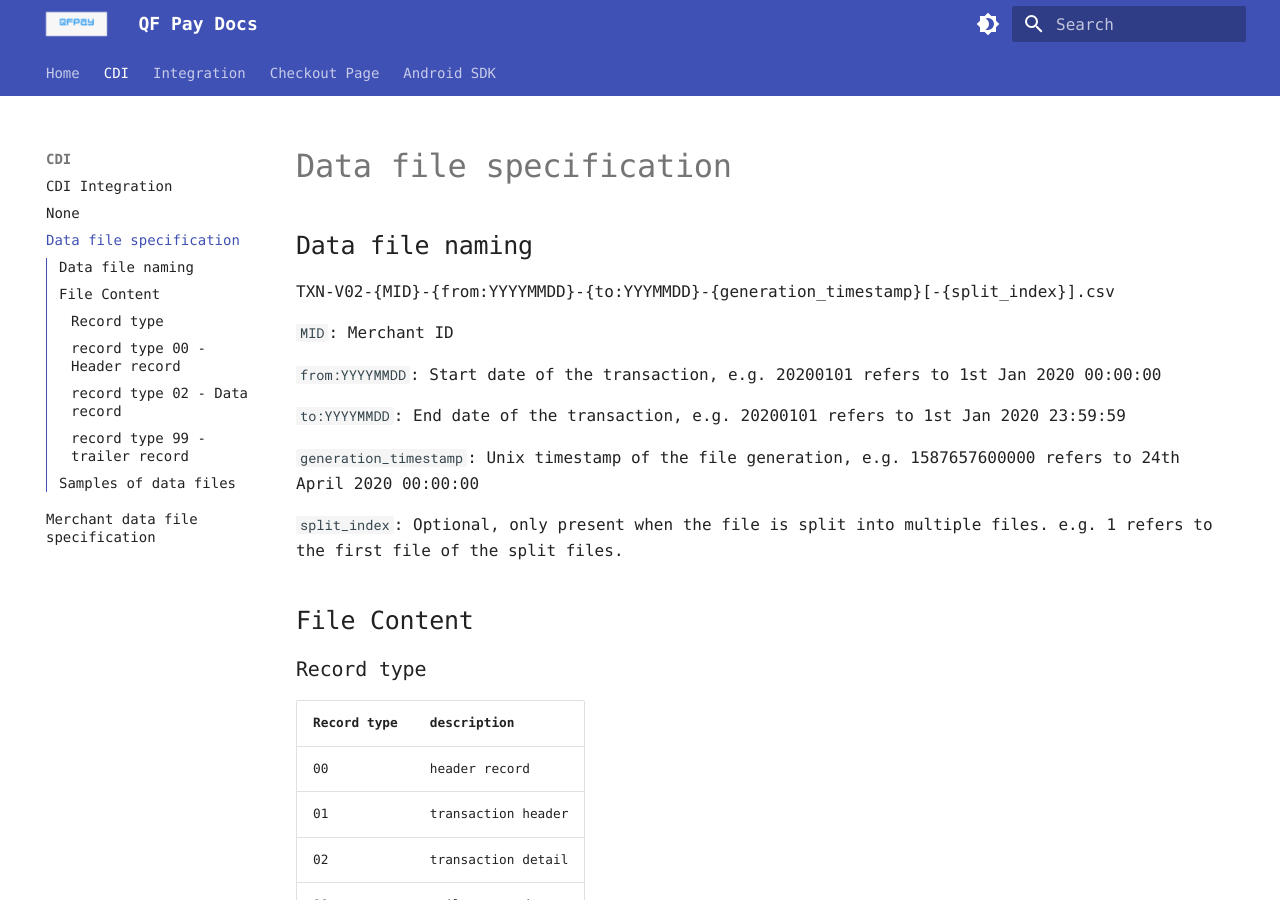
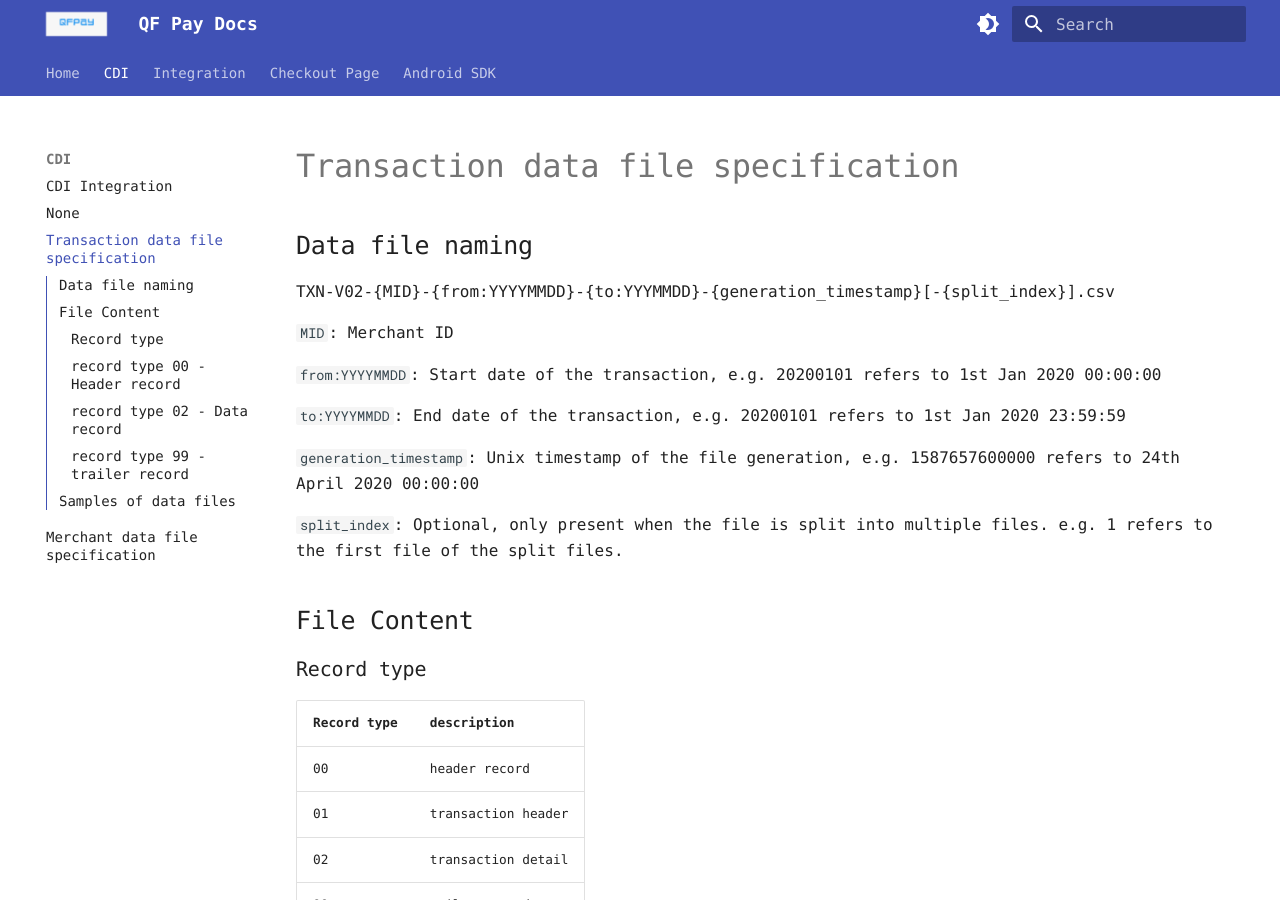
Before and after one commit to yxiaao/docs, an MkDocs documentation site: the page built from docs/cdi/txn data file specification.md, in a window 1280 px wide and 900 px high. Built offline with MkDocs 1.6.1 and Material for MkDocs 9.7.7, drawn with Linux system fonts in a browser that asks for light colours; some web fonts are replaced; comment, search, counter and statistics services are not loaded.

Commit message:
fix txn data

```diff
--- a/docs/cdi/txn data file specification.md
+++ b/docs/cdi/txn data file specification.md
@@ -1,4 +1,4 @@
-# Data file specification
+# Transaction data file specification
 
 ## Data file naming
 TXN-V02-{MID}-{from:YYYYMMDD}-{to:YYYMMDD}-{generation_timestamp}[-{split_index}].csv
```
